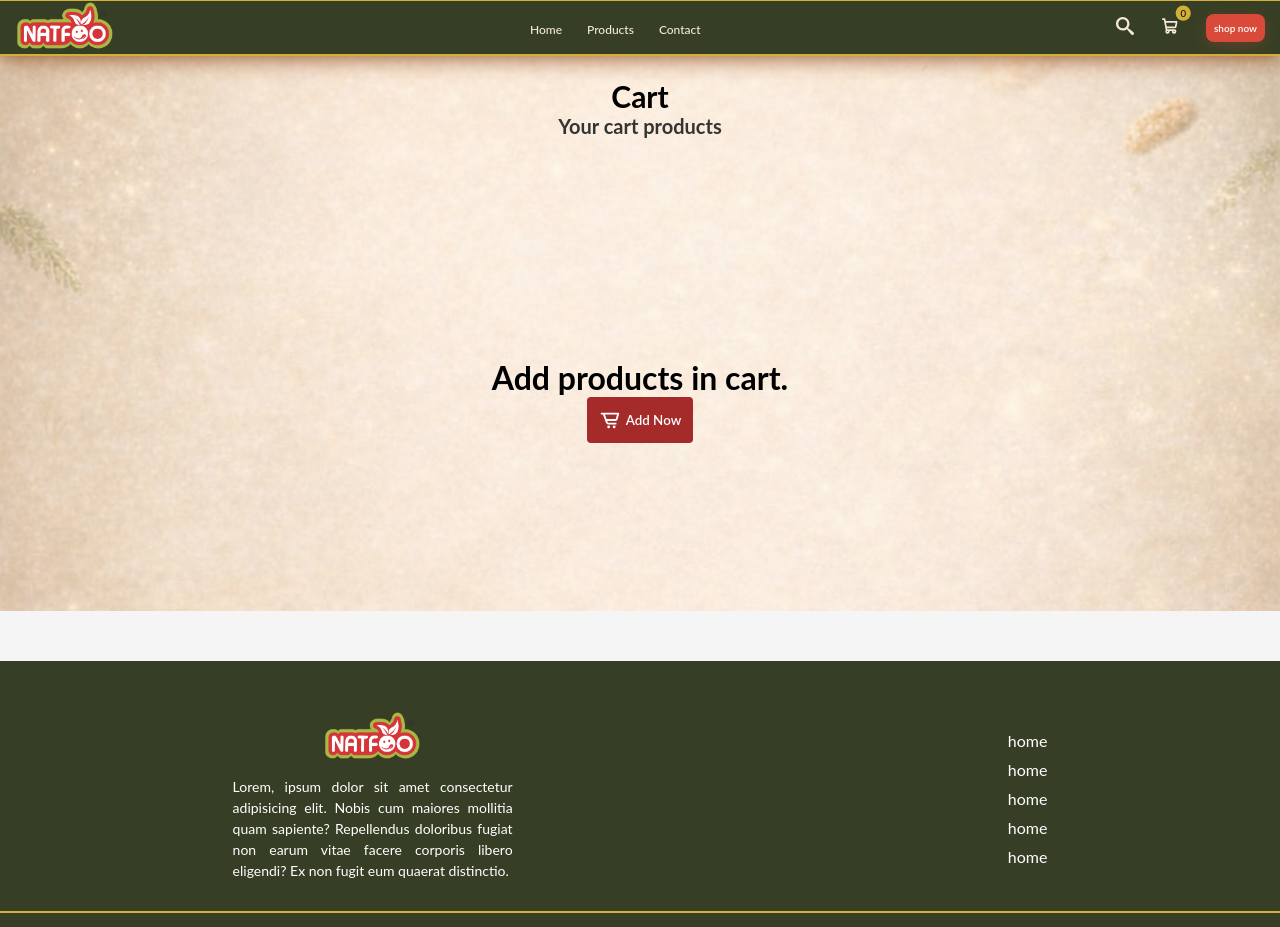
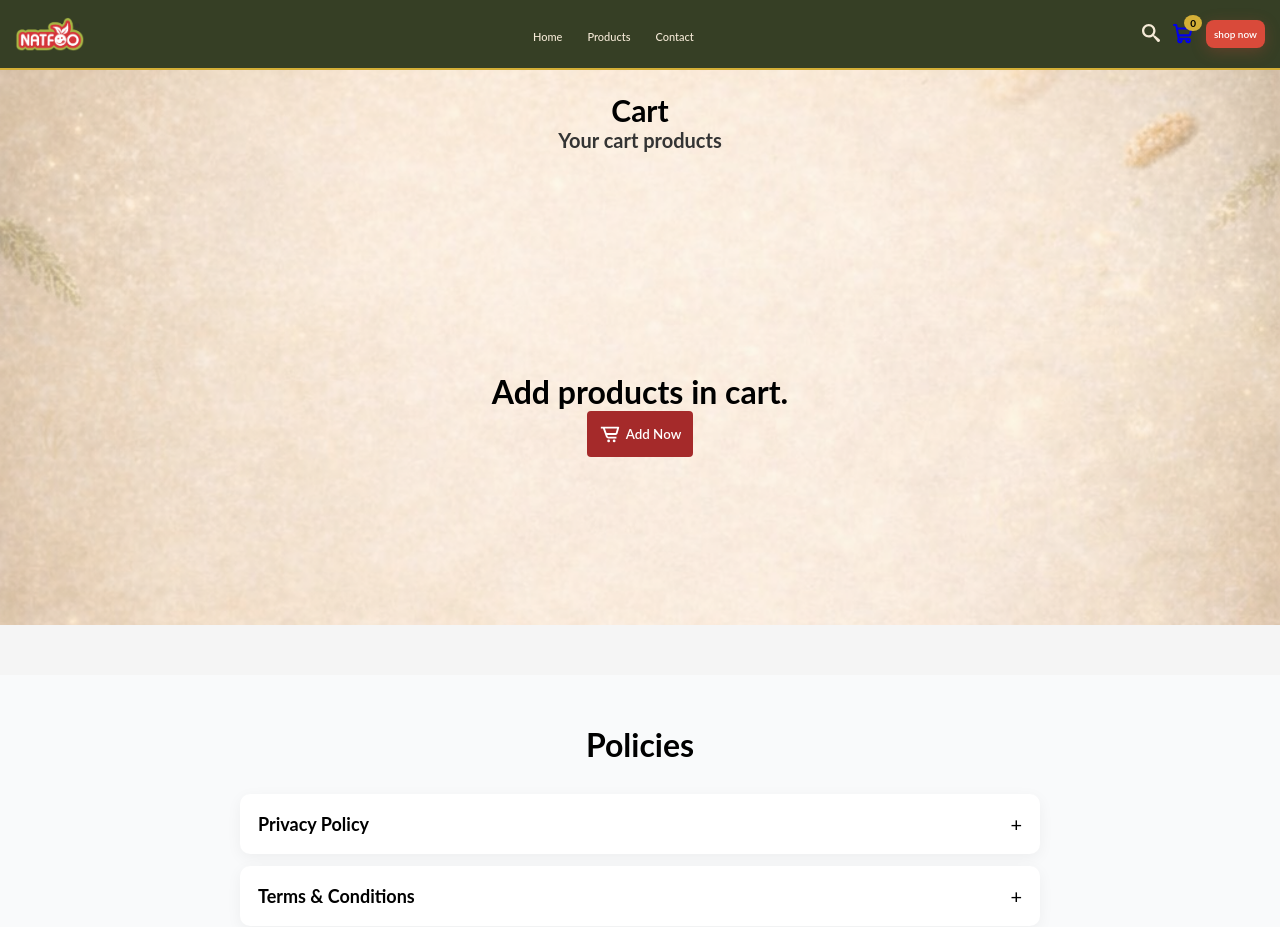
Before and after one commit to natfooin/natfoo, a React (Vite) app: page /cart in a window 1280 px wide. Shown: the top 927 px of the page. Built offline with nearby package versions, Linux system fonts and the light colour scheme.

Commit message:
policyPage

```diff
--- a/src/App.jsx
+++ b/src/App.jsx
@@ -16,6 +16,8 @@ import CartProduct from "./Components/CartProduct/CartProduct";
 import AllProducts from "./pages/AllProducts/AllProducts";
 import Footer from "./Components/Footer/Footer";
 import OpenModal from "./Components/OrderModal/OrderModal";
+import Contact from './Components/Contact/Contact'
+import PolicyPage from "./Components/PolicyPage/PolicyPage";
 const App = () => {
   const [cartQuantity, setCartQuantity] = useState(0);
   const [cartProducts, setCartProducts] = useState([]);
@@ -72,7 +74,7 @@ const App = () => {
         />
         <Route path="/products" element={<MainProducts />} />
       </Routes>
-
+          <PolicyPage/>
       <Footer />
     </>
   );
--- /dev/null
+++ b/src/Components/Contact/Contact.jsx
@@ -0,0 +1,11 @@
+import React from 'react'
+
+function Contact() {
+  return (
+    <>
+
+    </>
+  )
+}
+
+export default Contact
--- a/src/Components/NavBar/NavBar.css
+++ b/src/Components/NavBar/NavBar.css
@@ -2,24 +2,19 @@
   display: flex;
   justify-content: space-between;
   align-items: center;
-  padding:0rem 0.5rem ;
+  padding: 0.8rem 1.5rem;
   background: var(--dark-green);
   color: var(--cream-bg);
   position: sticky;
   top: 0;
-  z-index: 100;
-  box-shadow: 0 4px 20px rgba(0,0,0,0.1);
-  border-top: 1px solid var(--gold);
+  z-index: 2000;
   border-bottom: 2px solid var(--gold);
-  box-shadow: 0 0 25px 0 saddlebrown;
+  height: 70px;
 }
-.navBar .logo{
-  padding-left: 1rem;
-}
+
 .logo img {
-  height: 5rem;
-  width: auto;
-  transition: var(--transition);
+  height: 3.5rem;
+  display: block;
 }
 
 .navElements ul {
@@ -30,190 +25,85 @@
 
 .navElements ul a {
   text-decoration: none;
-  color: var(--cream-bg);
+  color: inherit;
   font-weight: 500;
-  font-size: 1.2rem;
-  transition: var(--transition);
-  position: relative;
-}
-
-
-.navElements ul a::after {
-  content: '';
-  position: absolute;
-  width: 0;
-  height: 2px;
-  bottom: -5px;
-  left: 0;
-  background: var(--gold);
-  transition: var(--transition);
-}
-
-.navElements ul a:hover {
-  color: var(--gold);
-}
-
-.navElements ul a:hover::after {
-  width: 100%;
+  font-size: 1.1rem;
 }
 
 .nav-actions {
   display: flex;
-  justify-content: flex-end;
   align-items: center;
-  gap: 1.5rem;
-  padding-right: 1rem;
-}
-.navBar .nav-actions .cart {
-  scale: 0.8;
-  padding: 10px;
-
-}
-.navBar .nav-actions .cart .cart-count {
-
-  position: absolute;
-    top: -5px;
-    right: -5px;
-    background: var(--gold);
-    color: black;
-    border-radius: 50%;
-    padding: 2px 6px;
-    font-size: 12px;
-}
-.navBar .nav-actions .searchIcon {
-  scale: 1;
+  gap: 1.2rem;
 }
 
-.searchIcon, .cart {
-  cursor: pointer;
-  transition: var(--transition);
+.cart {
+  position: relative;
+  display: flex;
+  align-items: center;
 }
 
-.searchIcon:hover, .cart:hover {
-  color: var(--gold);
+.cart-count {
+  position: absolute;
+  top: -8px;
+  right: -8px;
+  background: var(--gold);
+  color: #000;
+  border-radius: 50%;
+  padding: 2px 6px;
+  font-size: 10px;
+  font-weight: bold;
 }
 
 .hamburger {
   display: none;
   cursor: pointer;
   color: var(--gold);
+  align-items: center;
 }
 
-
-.navElements ul li {
-  opacity: 0;
-  transform: translateY(20px);
-  transition: all 0.5s ease forwards;
-}
-
-.navElements.active ul li,
-.navBar:not(.mobile) ul li {
-  animation: slideUpFade  1.35s ease forwards;
-}
-
-.navElements ul li:nth-child(1) { animation-delay: 0.1s; }
-.navElements ul li:nth-child(2) { animation-delay: 0.2s; }
-.navElements ul li:nth-child(3) { animation-delay: 0.3s; }
-
-.hamburger {
-  transition: transform 0.6s cubic-bezier(0.68, -0.6, 0.32, 1.6);
-}
-
-.hamburger:active {
-  transform: scale(0.8) rotate(90deg);
-}
-
-.navBar .active-icon {
-  animation: rotateIn 0.5s cubic-bezier(0.175, 0.885, 0.32, 1.275);
-}
-
-@keyframes rotateIn {
-  from { transform: rotate(-180deg) scale(0); }
-  to { transform: rotate(0) scale(1); }
-}
-@keyframes slideUpFade {
-  0% {
-    opacity: 0;
-    transform: translateY(20px);
+@media (max-width: 768px) {
+  .hamburger {
+    display: flex;
   }
 
-  80%{
-    transform: translateY(10px);
-  }
-
-  100% {
-    opacity: 1;
-    transform: translateY(0);
-  }
-}
-
-@media (max-width: 2500px) {
-    .logo img {
-  margin: none;
-}
- }
-
-@media (max-width: 480px) {
-  .logo img {
-  height: 2.7rem;
-  transition: var(--transition);
-}
-  .nav-actions {
-  display: flex;
-  justify-content: flex-end ;
-  max-width: fit-content;
-  margin-right: 0;
-  gap: 1rem;
-}
-
-.header-right{
-  display: flex;
-  justify-content: center;
-  align-items: center;
-  justify-content: space-between;
-  max-width: 100%;
-  gap: 1rem;
-  list-style: none;
-  text-decoration: none;
-}
-  .hamburger {
-    display: block;
-    z-index: 1000;
+  .hide-mobile {
+    display: none;
   }
 
   .navElements {
     position: fixed;
-    top: -100%;
-    left: 0;
+    top: 70px;
+    left: -100%;
     width: 100%;
-    height: 40vh;
+    height: calc(100vh - 70px);
     background: var(--dark-green);
-    display: flex;
-    flex-direction: column;
-    justify-content: center;
-    align-items: center;
-    transition: all 0.6s cubic-bezier(0.85, 0, 0.15, 1);
-    border-bottom: 3px solid var(--gold);
-    z-index: 1000;
+    transition: 0.4s ease-in-out;
+    z-index: 1500;
   }
 
   .navElements.active {
-    top: 0;
-    height:25%;
-    border-bottom:12px gold ;
-  }
-
+    left: 0;
+    }
 
   .navElements ul {
     flex-direction: column;
-    gap: 2rem;
-    display: flex;
     align-items: center;
     justify-content: center;
+    height: 100%;
+    gap: 3rem;
   }
 
-
   .navElements ul a {
-    font-size: 1.8rem;
+    font-size: 2rem;
+    color: var(--gold);
   }
 }
+
+@media (max-width: 380px) {
+  .navBar {
+    padding: 0.5rem 0.8rem;
+  }
+  .logo img {
+    height: 2.8rem;
+  }
+}
--- a/src/Components/NavBar/NavBar.jsx
+++ b/src/Components/NavBar/NavBar.jsx
@@ -4,33 +4,25 @@ import { PiShoppingCartBold } from "react-icons/pi";
 import { RxHamburgerMenu, RxCross1 } from "react-icons/rx";
 import logo from "../../assets/logo.png";
 import Button from "./../ui/Button/Button";
-import "./NavBar.css";
+import "./NavBar.css"; // This line links the CSS file
 import { Link } from "react-router-dom";
 
 function NavBar({ cartQuantity }) {
   const [isOpen, setIsOpen] = useState(false);
+
   return (
     <nav className="navBar">
       <div className="logo">
-        <img src={logo} alt="Millet Logo" />
+        <Link to="/">
+          <img src={logo} alt="Millet Logo" />
+        </Link>
       </div>
+
       <div className={`navElements ${isOpen ? "active" : ""}`}>
         <ul>
-          <li>
-            <Link to={"/"}>
-              <a>Home</a>
-            </Link>
-          </li>
-          <li>
-            <Link to={"/products"}>
-              <a>Products</a>
-            </Link>
-          </li>
-          <li>
-            <Link to={"/contact"}>
-              <a>Contact</a>
-            </Link>
-          </li>
+          <li onClick={() => setIsOpen(false)}><Link to="/">Home</Link></li>
+          <li onClick={() => setIsOpen(false)}><Link to="/products">Products</Link></li>
+          <li onClick={() => setIsOpen(false)}><Link to="/contact">Contact</Link></li>
         </ul>
       </div>
 
@@ -38,20 +30,23 @@ function NavBar({ cartQuantity }) {
         <div className="searchIcon">
           <ImSearch size={18} />
         </div>
-        <Link to={"/cart"} style={{ color: "inherit" }}>
+
+        <Link to="/cart" className="cart-link">
           <div className="cart">
             <PiShoppingCartBold size={22} />
             <span className="cart-count">{cartQuantity}</span>
           </div>
         </Link>
-        <Link to={"/products"}>
+
         <div className="header-right">
+          <Link to="/products" className="hide-mobile">
             <Button cn={"button-n-one"} text="shop now" />
+          </Link>
+
           <div className="hamburger" onClick={() => setIsOpen(!isOpen)}>
             {isOpen ? <RxCross1 size={28} /> : <RxHamburgerMenu size={28} />}
           </div>
         </div>
-        </Link>
       </div>
     </nav>
   );
--- /dev/null
+++ b/src/Components/PolicyPage/PolicyPage.css
@@ -0,0 +1,66 @@
+* {
+  margin: 0;
+  padding: 0;
+  box-sizing: border-box;
+}
+
+.accordion-page {
+  min-height: 100vh;
+  background: #f9fafb;
+  display: flex;
+  justify-content: center;
+  padding: clamp(20px, 5vw, 50px);
+}
+
+.accordion-container {
+  width: 100%;
+  max-width: 800px;
+}
+
+.accordion-container h1 {
+  text-align: center;
+  margin-bottom: 30px;
+  font-size: clamp(22px, 3vw, 32px);
+}
+
+.accordion-item {
+  background: #fff;
+  margin-bottom: 12px;
+  border-radius: 10px;
+  overflow: hidden;
+  box-shadow: 0 4px 15px rgba(0,0,0,0.05);
+}
+
+.accordion-header {
+  display: flex;
+  justify-content: space-between;
+  align-items: center;
+  padding: 18px;
+  cursor: pointer;
+}
+
+.accordion-header h3 {
+  font-size: clamp(16px, 2vw, 18px);
+}
+
+.accordion-header span {
+  font-size: 20px;
+}
+
+.accordion-body {
+  max-height: 0;
+  overflow: hidden;
+  transition: all 0.3s ease;
+  padding: 0 18px;
+}
+
+.accordion-body.open {
+  max-height: 200px;
+  padding: 10px 18px 18px;
+}
+
+.accordion-body p {
+  color: #555;
+  line-height: 1.6;
+  font-size: clamp(14px, 1.6vw, 16px);
+}
--- /dev/null
+++ b/src/Components/PolicyPage/PolicyPage.jsx
@@ -0,0 +1,54 @@
+import React, { useState } from "react";
+import "./PolicyPage.css";
+
+const data = [
+  {
+    title: "Privacy Policy",
+    content: "We protect your personal data and never share it with third parties."
+  },
+  {
+    title: "Terms & Conditions",
+    content: "By using our website, you agree to follow our terms and policies."
+  },
+  {
+    title: "Shipping & Delivery",
+    content: "Orders are delivered within 5–7 business days across India."
+  },
+  {
+    title: "Refund & Cancellation",
+    content: "Refunds are available within 7 days of delivery."
+  }
+];
+
+const PolicyPage = () => {
+  const [activeIndex, setActiveIndex] = useState(null);
+
+  const toggle = (index) => {
+    setActiveIndex(activeIndex === index ? null : index);
+  };
+
+  return (
+    <div className="accordion-page">
+      <div className="accordion-container">
+        <h1>Policies</h1>
+
+        {data.map((item, index) => (
+          <div key={index} className="accordion-item">
+            <div className="accordion-header" onClick={() => toggle(index)}>
+              <h3>{item.title}</h3>
+              <span>{activeIndex === index ? "-" : "+"}</span>
+            </div>
+
+            <div className={`accordion-body ${activeIndex === index ? "open" : ""}`}>
+              <p>{item.content}</p>
+
+            </div>
+          </div>
+        ))}
+
+      </div>
+    </div>
+  );
+};
+
+export default PolicyPage;
--- a/src/prodcutsData.json
+++ b/src/prodcutsData.json
@@ -126,5 +126,59 @@
       ]
     }
   }
+  ,
+  {
+    "id": 100,
+    "image": "src/assets/product-images/Kodo-Millet-Noodles.png",
+    "name": "Kodo Millet Noodles",
+    "desc": "Product desc",
+    "category": "cook",
+    "price": 25
+  }
+  ,
+  {
+    "id": 109,
+    "image": "src/assets/product-images/Kodo-Millet-Noodles.png",
+    "name": "Kodo Millet Noodles",
+    "desc": "Product desc",
+    "category": "cook",
+    "price": 25
+  }
+  ,
+  {
+    "id": 106,
+    "image": "src/assets/product-images/Kodo-Millet-Noodles.png",
+    "name": "Kodo Millet Noodles",
+    "desc": "Product desc",
+    "category": "cook",
+    "price": 25
+  }
+  ,
+  {
+    "id": 101,
+    "image": "src/assets/product-images/Kodo-Millet-Noodles.png",
+    "name": "Kodo Millet Noodles",
+    "desc": "Product desc",
+    "category": "cook",
+    "price": 25
+  }
+  ,
+  {
+    "id": 102,
+    "image": "src/assets/product-images/Kodo-Millet-Noodles.png",
+    "name": "Kodo Millet Noodles",
+    "desc": "Product desc",
+    "category": "cook",
+    "price": 25
+  }
+  ,
+  {
+    "id": 103,
+    "image": "src/assets/product-images/Kodo-Millet-Noodles.png",
+    "name": "Kodo Millet Noodles",
+    "desc": "Product desc",
+    "category": "cook",
+    "price": 25
+  }
 
 ]
```
Also changed, not shown: src/Components/Contact/Contact.css (added).
